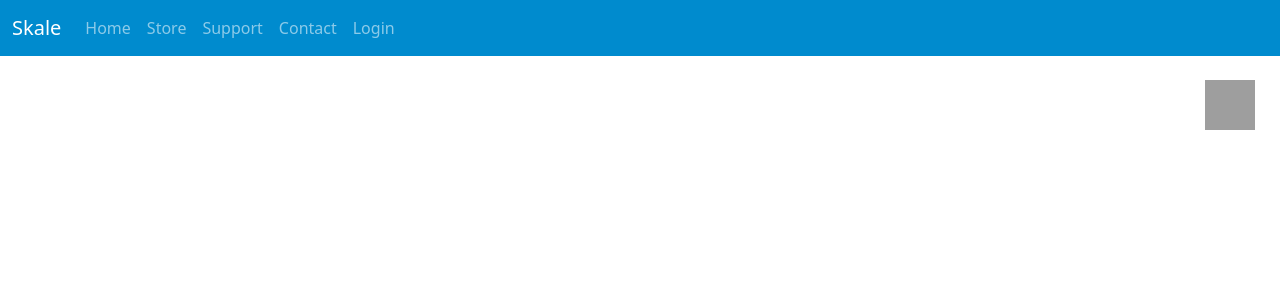
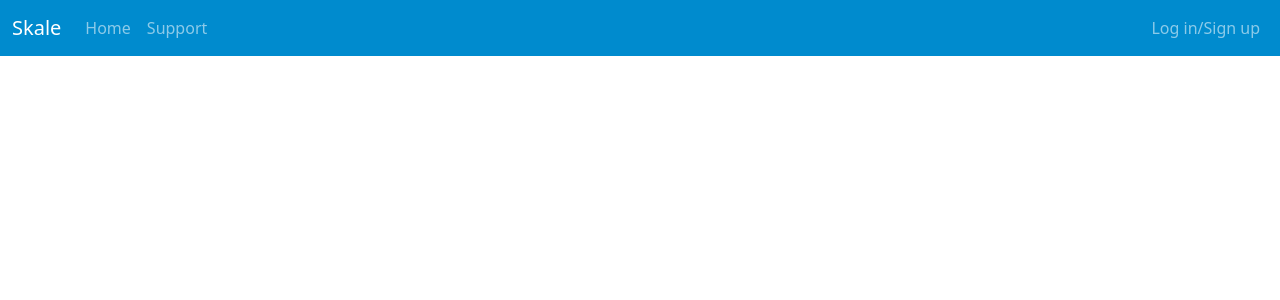
Before and after one commit to MatejKurevija/wafrontend, a Vue app: page / in a window 1280 px wide. Shown: the top 300 px of the page. Built offline with nearby package versions, Linux system fonts and the light colour scheme; grey boxes are pictures that could not be loaded.

Commit message:
dodane funkcinalnosti

```diff
--- a/src/App.vue
+++ b/src/App.vue
@@ -22,47 +22,63 @@
             <a class="nav-link" aria-current="page" href="/">Home</a>
           </li>
           <li class="nav-item">
-            <a class="nav-link" href="Store">Store</a>
+            <a class="nav-link" href="Store" v-if="auth.authenticated">Store</a>
           </li>
           <li class="nav-item">
             <a class="nav-link" href="Support">Support</a>
           </li>
           <li class="nav-item">
-            <a class="nav-link" href="Contact">Contact</a>
+            <a class="nav-link" href="ShopingCart" v-if="auth.authenticated"
+              >Shoping Cart</a
+            >
+          </li>
+        </ul>
+        <ul class="navbar-nav ml-auto">
+          <li class="nav-item">
+            <a class="nav-link" href="Login" v-if="!auth.authenticated"
+              >Log in/Sign up</a
+            >
           </li>
           <li class="nav-item">
-            <a class="nav-link" href="Login">Login</a>
+            <a
+              class="nav-link"
+              href="Login"
+              v-if="auth.authenticated"
+              @click="logout()"
+              >Logout</a
+            >
           </li>
         </ul>
       </div>
     </div>
   </nav>
   <router-view />
-  <div
-    class="cart"
-    style="z-index: 15; position: fixed; right: 0; top: 0; height: 83px"
-  >
-    <ul class="navbar-nav ml-auto">
-      <li class="nav-item">
-        <a href="ShopingCart">
-          <img
-            src="https://www.freeiconspng.com/uploads/shopping-cart-icon-26.jpg"
-            width="50"
-            height="50"
-            class="d-inline-block align-top"
-            alt=""
-          />
-        </a>
-      </li>
-    </ul>
-  </div>
 </template>
+
+<script>
+import { Auth } from "/service";
+export default {
+  data() {
+    return {
+      auth: Auth.state,
+    };
+  },
+  name: "App.vue",
+  components: {},
+  methods: {
+    logout() {
+      Auth.logout();
+      this.$router.go("Login");
+    },
+  },
+};
+</script>
 
 <style>
 img {
   float: right;
   margin-right: 25px;
-  margin-top: 80px;
+  margin-top: -300px;
 }
 
 p {
```
